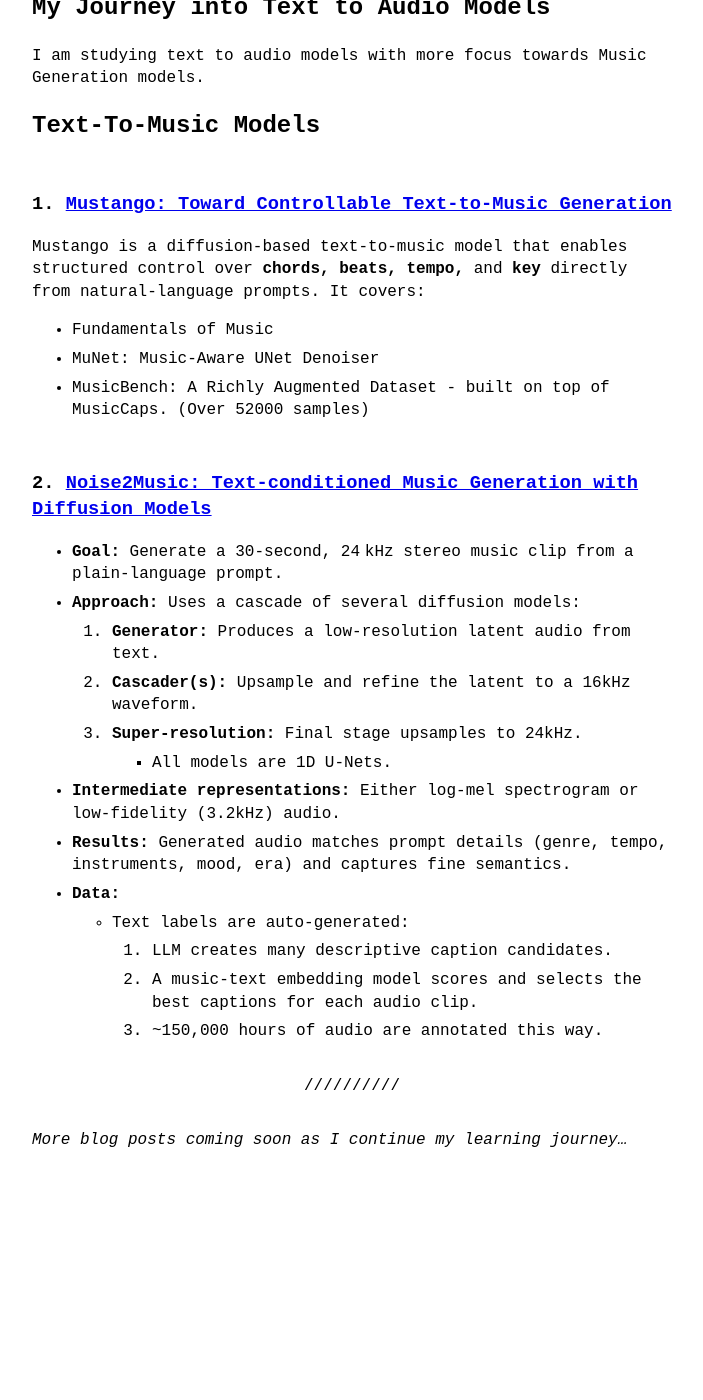
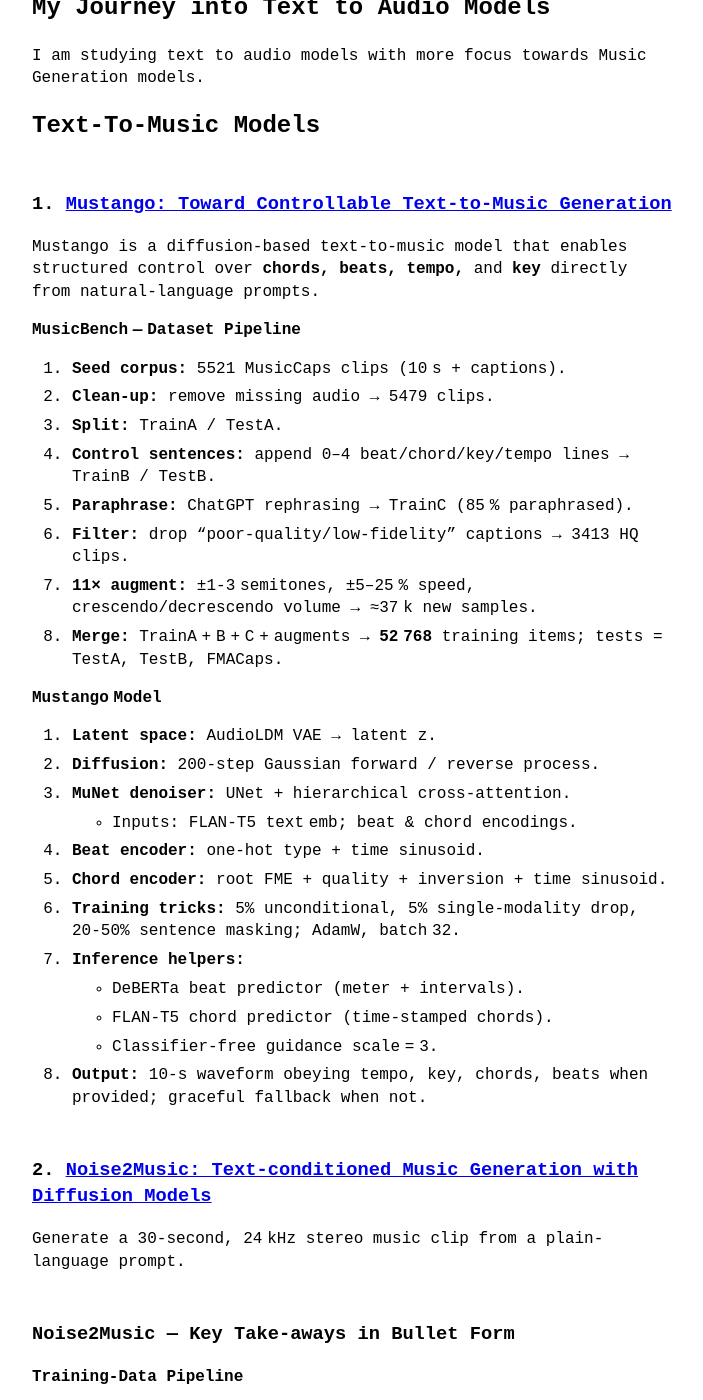
Before and after one commit to aayush9753/aayush9753.github.io, a Jekyll site: the page built from _posts/2025-07-25-Text-to-Audio-Models.md, in a window 1280 px wide and 1400 px high, scrolled down 235 px. Shown: the whole window, without its empty margins (288-991 px from the left). Built offline with Jekyll 4.4.1, drawn with Linux system fonts in a browser that asks for light colours; before the commit the page ends 1467 px from its top, so only the background shows below that; some of the changed text lies outside the part shown.

Commit message:
summaies updated

```diff
--- a/_posts/2025-07-25-Text-to-Audio-Models.md
+++ b/_posts/2025-07-25-Text-to-Audio-Models.md
@@ -13,26 +13,57 @@ I am studying text to audio models with more focus towards Music Generation mode
 
 ### 1. [Mustango: Toward Controllable Text-to-Music Generation](https://aayush9753.github.io/mustango-toward-controllable-text-to-music-generation.html)
 Mustango is a diffusion-based text-to-music model that enables structured control over **chords, beats, tempo,** and **key** directly from natural-language prompts.
-It covers:
-- Fundamentals of Music
-- MuNet: Music-Aware UNet Denoiser
-- MusicBench: A Richly Augmented Dataset - built on top of MusicCaps. (Over 52000 samples)
+
+**MusicBench — Dataset Pipeline**
+1. **Seed corpus:** 5521 MusicCaps clips (10 s + captions).
+2. **Clean‑up:** remove missing audio → 5479 clips.
+3. **Split:** TrainA / TestA.
+4. **Control sentences:** append 0–4 beat/chord/key/tempo lines → TrainB / TestB.
+5. **Paraphrase:** ChatGPT rephrasing → TrainC (85 % paraphrased).
+6. **Filter:** drop “poor‑quality/low‑fidelity” captions → 3413 HQ clips.
+7. **11× augment:** ±1‑3 semitones, ±5–25 % speed, crescendo/decrescendo volume → ≈37 k new samples.
+8. **Merge:** TrainA + B + C + augments → **52 768** training items; tests = TestA, TestB, FMACaps.
+
+**Mustango Model**
+1. **Latent space:** AudioLDM VAE → latent z.
+2. **Diffusion:** 200‑step Gaussian forward / reverse process.
+3. **MuNet denoiser:** UNet + hierarchical cross‑attention.
+   * Inputs: FLAN‑T5 text emb; beat & chord encodings.
+4. **Beat encoder:** one‑hot type + time sinusoid.
+5. **Chord encoder:** root FME + quality + inversion + time sinusoid.
+6. **Training tricks:** 5% unconditional, 5% single‑modality drop, 20‑50% sentence masking; AdamW, batch 32.
+7. **Inference helpers:**
+   * DeBERTa beat predictor (meter + intervals).
+   * FLAN‑T5 chord predictor (time‑stamped chords).
+   * Classifier‑free guidance scale = 3.
+8. **Output:** 10‑s waveform obeying tempo, key, chords, beats when provided; graceful fallback when not.
+
 
 ### 2. [Noise2Music: Text-conditioned Music Generation with Diffusion Models](https://aayush9753.github.io/noise2music-text-conditioned-music-generation-with-diffusion-models.html)
-- **Goal:** Generate a 30-second, 24 kHz stereo music clip from a plain-language prompt.
-- **Approach:** Uses a cascade of several diffusion models:
-  1. **Generator:** Produces a low-resolution latent audio from text.
-  2. **Cascader(s):** Upsample and refine the latent to a 16kHz waveform.
-  3. **Super-resolution:** Final stage upsamples to 24kHz.
-  - All models are 1D U-Nets.
-- **Intermediate representations:** Either log-mel spectrogram or low-fidelity (3.2kHz) audio.
-- **Results:** Generated audio matches prompt details (genre, tempo, instruments, mood, era) and captures fine semantics.
-- **Data:**
-  - Text labels are auto-generated:
-    1. LLM creates many descriptive caption candidates.
-    2. A music-text embedding model scores and selects the best captions for each audio clip.
-    3. ~150,000 hours of audio are annotated this way.
+Generate a 30-second, 24 kHz stereo music clip from a plain-language prompt.
+### Noise2Music — Key Take‑aways in Bullet Form
 
+**Training‑Data Pipeline**
+1. **Raw audio pool:** 6.8 M full‑length tracks → chopped into 30 s clips (\~340 k h).
+2. **Caption vocabularies (built offline)**
+   * **LaMDA‑LF** – 4M rich sentences (LLM‑generated).
+   * **Rater‑LF / SF** – 35k long + 24k short human sentences/tags from MusicCaps.
+3. **Embedding space scoring:** Encode every clip (MuLan‑audio) & every caption (MuLan‑text).
+4. **Pseudo‑labelling:** For each clip pick top‑10 captions by cosine sim → sample 3 low‑frequency ones from each vocab (bias toward rarer labels).
+5. **Extra metadata:** Append title, artist, genre, year, instrument tags.
+6. **Quality anchor:** Inject \~300 h curated, attribution‑free tracks with rich manual metadata.
+7. **Dual‑rate storage:** Keep 24 kHz (for super‑res stage) + 16 kHz copies (for the rest).
+8. **Final payload:** Every 30 s clip carries 10 + text descriptors spanning objective tags → subjective vibes.
+
+**Model Stack (three‑stage diffusion cascade)**
+
+| Stage                  | I/O                             | Role                     | Key details                                                                         |
+| ---------------------- | ------------------------------- | ------------------------ | ----------------------------------------------------------------------------------- |
+| **Waveform Generator** | *Text → 3.2 kHz audio*          | Sketch global structure. | 1‑D Efficient‑U‑Net; text fed via cross‑attention; CFG during sampling.             |
+| **Waveform Cascader**  | *Text + 3.2 kHz → 16 kHz audio* | Upsample & refine.       | Receives up‑sampled low‑fi audio + prompt; blur/noise augmentation during training. |
+| **Super‑Res Cascader** | *16 kHz → 24 kHz audio*         | Restore full bandwidth.  | No text conditioning; lightweight U‑Net.                                            |
+
+> **Spectrogram path** (alt): parallel generator + vocoder pair that works in log‑mel space; cheaper but less interpretable.
 
 ---
 
```
